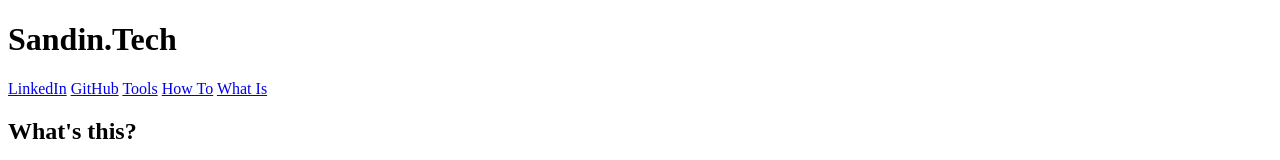
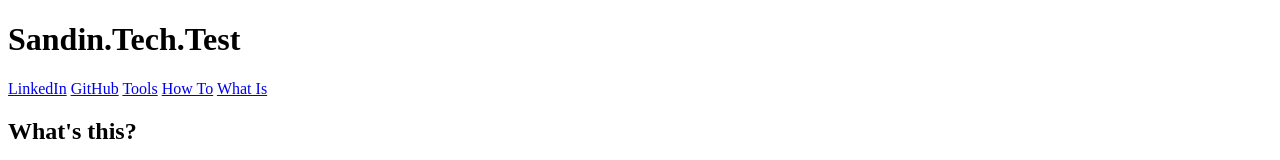
Before and after one commit to patricktsandin/sandin.tech, a plain HTML site: page index.html in a window 1280 px wide. Shown: the top 160 px of the page. Drawn offline with Linux system fonts and the light colour scheme.

Commit message:
Sat Jul 10 23:28:00 UTC 2021

```diff
--- a/index.html
+++ b/index.html
@@ -10,7 +10,7 @@
 </head>
 <body>
   <header>
-    <h1>Sandin.Tech</h1>
+    <h1>Sandin.Tech.Test</h1>
   </header>
   <nav>
     <a href="https://linkedin.com/in/patricksandin">LinkedIn</a>
```
